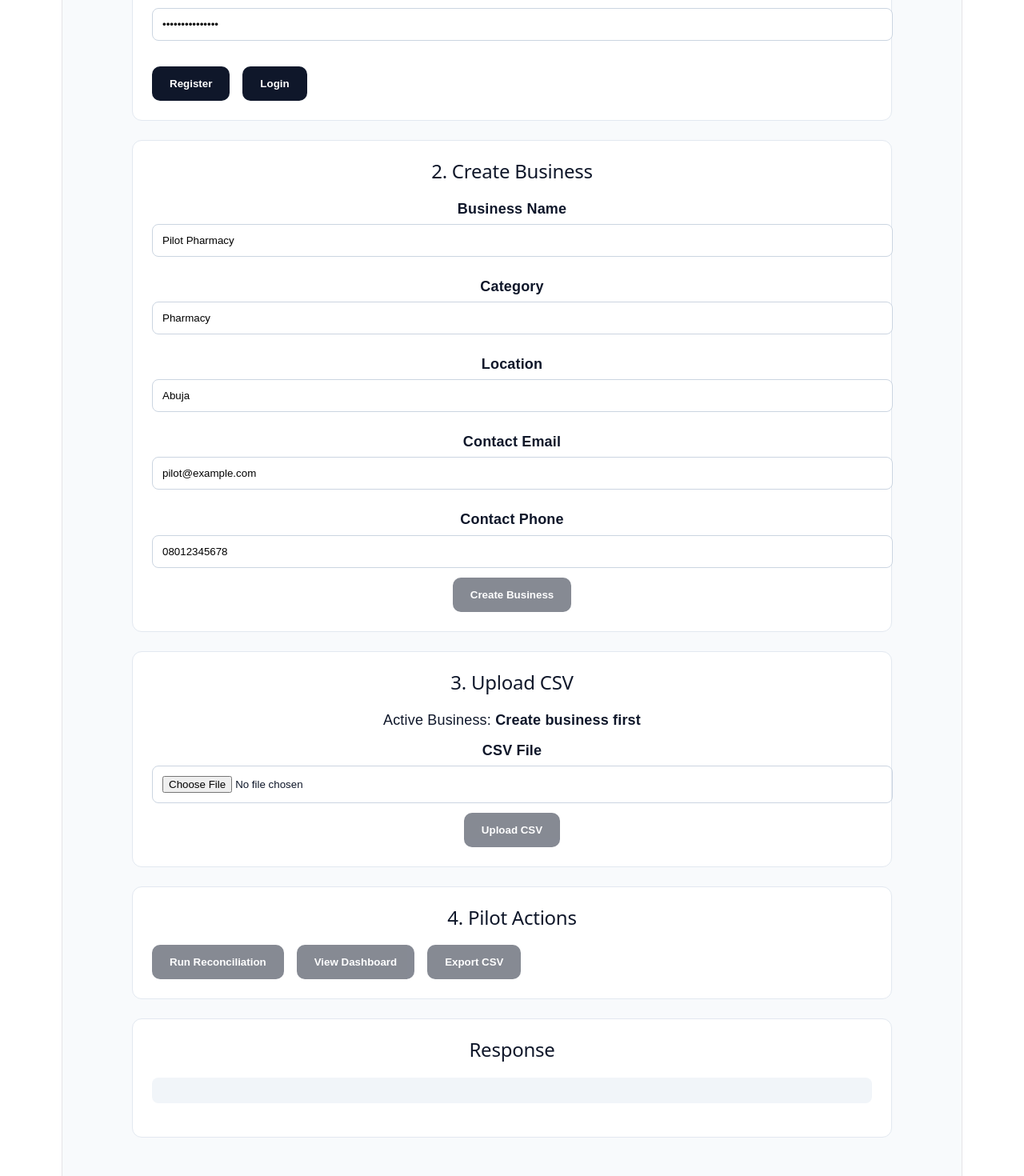
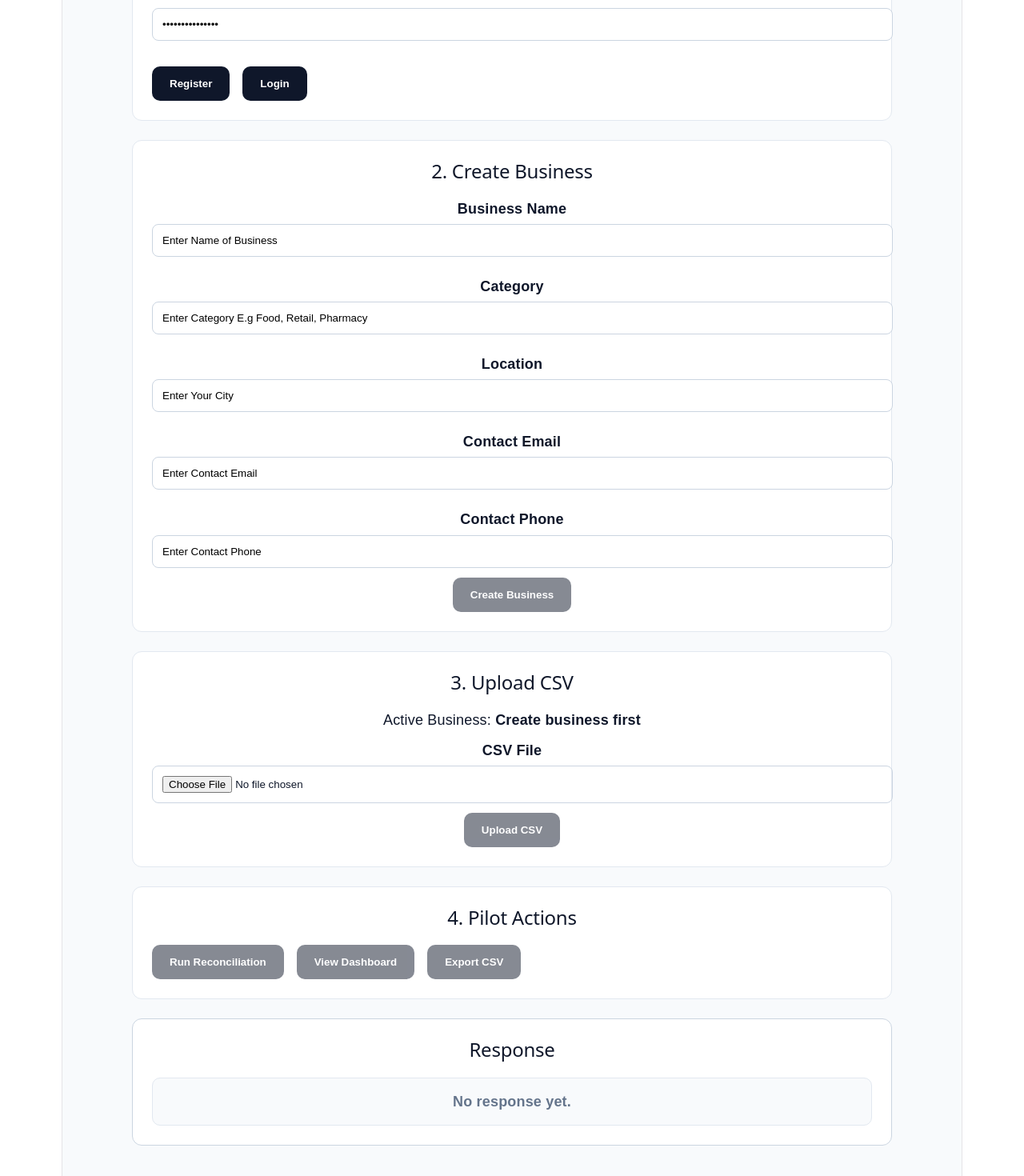
Before and after one commit to fidelisnguakaaga20/settletrack, a React (Vite) app in the folder frontend/: page / in a window 1280 px wide. Shown: the part 478-1948 px from the top of the page at 80% size. Built offline with nearby package versions, Linux system fonts and the light colour scheme.

Commit message:
Move frontend feedback messages near related actions

```diff
--- a/frontend/src/App.css
+++ b/frontend/src/App.css
@@ -107,3 +107,80 @@ pre {
     width: 100%;
   }
 }
+
+.response-panel {
+  border-color: #cbd5e1;
+}
+
+.friendly-response {
+  background: #f8fafc;
+  border: 1px solid #e2e8f0;
+  border-radius: 10px;
+  padding: 16px;
+  margin-top: 12px;
+}
+
+.response-summary {
+  display: grid;
+  gap: 8px;
+}
+
+.response-line {
+  margin: 0;
+  font-weight: 600;
+}
+
+.response-grid {
+  display: grid;
+  gap: 8px;
+}
+
+.response-grid p,
+.response-summary p {
+  margin: 0;
+}
+
+.reason-list {
+  margin-top: 12px;
+  padding-top: 12px;
+  border-top: 1px solid #e2e8f0;
+  display: grid;
+  gap: 6px;
+}
+
+.debug-section {
+  margin-top: 16px;
+}
+
+.debug-button {
+  background: #334155;
+  padding: 10px 16px;
+  font-size: 14px;
+}
+
+.debug-response {
+  margin-top: 12px;
+  background: #0f172a;
+  color: #e2e8f0;
+}
+
+.muted {
+  color: #64748b;
+}
+
+.warning {
+  color: #b45309;
+}
+
+.error {
+  color: #b91c1c;
+}
+
+.local-feedback {
+  margin-top: 16px;
+  text-align: center;
+}
+
+.local-feedback p {
+  margin: 4px 0;
+}
--- a/frontend/src/App.tsx
+++ b/frontend/src/App.tsx
@@ -3,24 +3,257 @@ import './App.css'
 
 const API_URL = 'http://127.0.0.1:8000'
 
+type ApiObject = Record<string, unknown>
+
+function isObject(value: unknown): value is ApiObject {
+  return value !== null && typeof value === 'object' && !Array.isArray(value)
+}
+
+function getNumber(value: unknown): number {
+  return typeof value === 'number' ? value : 0
+}
+
+function getString(value: unknown): string {
+  return typeof value === 'string' ? value : ''
+}
+
+function getCsvUploadMessage(data: unknown): string {
+  if (!data || typeof data !== 'object') {
+    return 'CSV upload completed, but no readable response was returned.'
+  }
+
+  const record = data as Record<string, unknown>
+
+  const imported =
+    typeof record.imported === 'number'
+      ? record.imported
+      : typeof record.imported_count === 'number'
+        ? record.imported_count
+        : typeof record.transactions_imported === 'number'
+          ? record.transactions_imported
+          : null
+
+  const message =
+    typeof record.message === 'string'
+      ? record.message
+      : typeof record.detail === 'string'
+        ? record.detail
+        : ''
+
+  const missingColumns = Array.isArray(record.missing_columns)
+    ? record.missing_columns.map(String)
+    : Array.isArray(record.missingColumns)
+      ? record.missingColumns.map(String)
+      : []
+
+  const errors = Array.isArray(record.errors)
+    ? record.errors.map(String)
+    : Array.isArray(record.error)
+      ? record.error.map(String)
+      : []
+
+  if (missingColumns.length > 0) {
+    return `No transactions were imported.\nMissing columns: ${missingColumns.join(', ')}`
+  }
+
+  const missingFromErrors = errors.filter((item) =>
+    item.toLowerCase().includes('missing')
+  )
+
+  if (missingFromErrors.length > 0) {
+    return `No transactions were imported.\n${missingFromErrors.join('\n')}`
+  }
+
+  if (imported === 0) {
+    return message || 'No transactions were imported.'
+  }
+
+  if (typeof imported === 'number') {
+    return `Imported ${imported} transactions successfully.`
+  }
+
+  return message || 'CSV upload completed.'
+}
+
+function pluralize(count: number, word: string) {
+  return `${count} ${word}${count === 1 ? '' : 's'}`
+}
+
+function countByReason(items: unknown[]): Record<string, number> {
+  return items.reduce<Record<string, number>>((acc, item) => {
+    if (!isObject(item)) return acc
+
+    const reason = getString(item.reason) || 'No reason provided'
+    acc[reason] = (acc[reason] || 0) + 1
+
+    return acc
+  }, {})
+}
+
+function countByType(items: unknown[], key: string, expected: string): number {
+  return items.filter((item) => {
+    if (!isObject(item)) return false
+    return getString(item[key]).toUpperCase() === expected
+  }).length
+}
+
+function renderFriendlyResponse(response: unknown) {
+  if (!response) {
+    return <p className="response-line muted">No response yet.</p>
+  }
+
+  if (typeof response === 'string') {
+    return <p className="response-line">{response}</p>
+  }
+
+  if (!isObject(response)) {
+    return <p className="response-line">Action completed.</p>
+  }
+
+  if ('access_token' in response) {
+    return <p className="response-line success">Logged in successfully.</p>
+  }
+
+  if ('imported' in response || 'errors' in response) {
+    const imported = getNumber(response.imported)
+    const errors = Array.isArray(response.errors) ? response.errors : []
+    const failedRows = getNumber(response.failed_rows)
+
+    return (
+      <div className="response-summary">
+        {imported === 0 && errors.length > 0 ? (
+          <>
+            <p className="response-line error">No transactions were imported.</p>
+            <p className="response-line">{errors.map(String).join(', ')}</p>
+          </>
+        ) : (
+          <p className="response-line success">
+            Imported {imported} transactions successfully.
+          </p>
+        )}
+
+        {failedRows > 0 && (
+          <p className="response-line warning">
+            {pluralize(failedRows, 'row')} had issues.
+          </p>
+        )}
+      </div>
+    )
+  }
+
+  const hasDashboardFields =
+    'total_payments' in response ||
+    'successful_payments' in response ||
+    'failed_payments' in response ||
+    'mismatches_found' in response ||
+    'mismatch_count' in response ||
+    'total_successful_amount' in response
+
+  if (hasDashboardFields) {
+    return (
+      <div className="response-grid">
+        <p>Total payments: {getNumber(response.total_payments)}</p>
+        <p>Successful payments: {getNumber(response.successful_payments)}</p>
+        <p>Failed payments: {getNumber(response.failed_payments)}</p>
+        <p>
+          Mismatches found:{' '}
+          {getNumber(response.mismatches_found) || getNumber(response.mismatch_count)}
+        </p>
+        <p>
+          Total successful amount: ₦
+          {getNumber(response.total_successful_amount).toLocaleString()}
+        </p>
+      </div>
+    )
+  }
+
+  const results = Array.isArray(response.results) ? response.results : []
+  const mismatches = Array.isArray(response.mismatches)
+    ? response.mismatches
+    : []
+
+  if (results.length > 0 || mismatches.length > 0) {
+    const unmatchedCount =
+      countByType(results, 'result_type', 'UNMATCHED') +
+      countByType(mismatches, 'mismatch_type', 'UNMATCHED')
+
+    const duplicateCount =
+      countByType(results, 'result_type', 'DUPLICATE') +
+      countByType(mismatches, 'mismatch_type', 'DUPLICATE')
+
+    const amountMismatchCount =
+      countByType(results, 'result_type', 'AMOUNT_MISMATCH') +
+      countByType(mismatches, 'mismatch_type', 'AMOUNT_MISMATCH')
+
+    const settlementPendingCount =
+      countByType(results, 'result_type', 'SETTLEMENT_PENDING') +
+      countByType(mismatches, 'mismatch_type', 'SETTLEMENT_PENDING')
+
+    const reasonCounts = countByReason([...results, ...mismatches])
+
+    return (
+      <div className="response-summary">
+        <p className="response-line success">Reconciliation completed.</p>
+        <p>Unmatched transactions: {unmatchedCount}</p>
+        <p>Mismatches found: {mismatches.length}</p>
+        <p>Duplicates detected: {duplicateCount}</p>
+        <p>Amount mismatches: {amountMismatchCount}</p>
+        <p>Settlement pending: {settlementPendingCount}</p>
+
+        {Object.keys(reasonCounts).length > 0 && (
+          <div className="reason-list">
+            <strong>Reasons</strong>
+            {Object.entries(reasonCounts).map(([reason, count]) => (
+              <p key={reason}>
+                {reason}: {pluralize(count, 'transaction')}
+              </p>
+            ))}
+          </div>
+        )}
+      </div>
+    )
+  }
+
+  return (
+    <div className="response-summary">
+      {'message' in response && (
+        <p className="response-line success">{getString(response.message)}</p>
+      )}
+
+      {'business_id' in response && (
+        <p className="response-line">
+          Active Business ID: {getNumber(response.business_id)}
+        </p>
+      )}
+
+      {!('message' in response) && !('business_id' in response) && (
+        <p className="response-line">Action completed.</p>
+      )}
+    </div>
+  )
+}
+
 function App() {
-  const [fullName, setFullName] = useState('Pilot User')
-  const [email, setEmail] = useState('pilot@example.com')
+  const [fullName, setFullName] = useState('Enter Full Name')
+  const [email, setEmail] = useState('Enter Your Email')
   const [password, setPassword] = useState('testpassword123')
   const [token, setToken] = useState('')
-  const [message, setMessage] = useState('')
+  const [authMessage, setAuthMessage] = useState('')
+  const [businessMessage, setBusinessMessage] = useState('')
+  const [csvMessage, setCsvMessage] = useState('')
+  const [responseData, setResponseData] = useState<unknown>(null)
 
-  const [businessName, setBusinessName] = useState('Pilot Pharmacy')
-  const [category, setCategory] = useState('Pharmacy')
-  const [location, setLocation] = useState('Abuja')
-  const [contactEmail, setContactEmail] = useState('pilot@example.com')
-  const [contactPhone, setContactPhone] = useState('08012345678')
+  const [businessName, setBusinessName] = useState('Enter Name of Business')
+  const [category, setCategory] = useState('Enter Category E.g Food, Retail, Pharmacy')
+  const [location, setLocation] = useState('Enter Your City')
+  const [contactEmail, setContactEmail] = useState('Enter Contact Email')
+  const [contactPhone, setContactPhone] = useState('Enter Contact Phone')
   const [businessId, setBusinessId] = useState<number | null>(null)
 
   const [csvFile, setCsvFile] = useState<File | null>(null)
 
   function show(data: unknown) {
-    setMessage(JSON.stringify(data, null, 2))
+    setResponseData(data)
   }
 
   async function registerUser() {
@@ -30,7 +263,8 @@ function App() {
     body: JSON.stringify({ full_name: fullName, email, password }),
   })
 
-    show(await response.json())
+  const data = await response.json()
+  setAuthMessage(getString(data.message) || 'User registered successfully')
 }
 
   async function loginUser() {
@@ -46,7 +280,7 @@ function App() {
       setToken(data.access_token)
     }
 
-    show(data)
+    setAuthMessage('Logged in successfully.')
   }
 
   async function createBusiness() {
@@ -71,17 +305,19 @@ function App() {
       setBusinessId(data.business_id)
     }
 
-    show(data)
+  setBusinessMessage(
+    `${getString(data.message) || 'Business created successfully.'}\nActive Business ID: ${data.business_id}`
+  )
   }
 
   async function uploadCsv() {
     if (!businessId) {
-      setMessage('Please create a business first.')
+      setCsvMessage('Please create a business first.')
       return
     }
 
     if (!csvFile) {
-      setMessage('Please choose a CSV file first.')
+      setCsvMessage('Please choose a CSV file first.')
       return
     }
 
@@ -95,12 +331,13 @@ function App() {
       body: formData,
     })
 
-    show(await response.json())
+  const data = await response.json()
+    setCsvMessage(getCsvUploadMessage(data))
   }
 
   async function runReconciliation() {
     if (!businessId) {
-      setMessage('Please create a business first.')
+      show('Please create a business first.')
       return
     }
 
@@ -117,7 +354,7 @@ function App() {
 
   async function viewDashboard() {
     if (!businessId) {
-      setMessage('Please create a business first.')
+      show('Please create a business first.')
       return
     }
 
@@ -133,7 +370,7 @@ function App() {
 
   async function exportCsv() {
     if (!businessId) {
-      setMessage('Please create a business first.')
+      show('Please create a business first.')
       return
     }
 
@@ -159,11 +396,11 @@ function App() {
     <main className="app">
       <section className="hero">
         <h1>SettleTrack</h1>
-        <p>Payment reconciliation and settlement reporting for Nigerian SMEs.</p>
+        <p>Payment reconciliation and settlement reporting for SMEs.</p>
       </section>
 
       <section className="panel">
-        <h2>1. Pilot Login Test</h2>
+        <h2>1. Login </h2>
 
         <label>Full Name</label>
         <input value={fullName} onChange={(e) => setFullName(e.target.value)} />
@@ -183,7 +420,7 @@ function App() {
           <button onClick={loginUser}>Login</button>
         </div>
 
-        {token && <p className="success">Logged in successfully.</p>}
+        {authMessage && <p className="success local-feedback">{authMessage}</p>}
       </section>
 
       <section className="panel">
@@ -217,8 +454,12 @@ function App() {
           Create Business
         </button>
 
-        {businessId && (
-          <p className="success">Active Business ID: {businessId}</p>
+        {businessMessage && (
+          <div className="success local-feedback">
+            {businessMessage.split('\n').map((line) => (
+              <p key={line}>{line}</p>
+            ))}
+          </div>
         )}
       </section>
 
@@ -240,6 +481,14 @@ function App() {
         <button disabled={!token || !businessId} onClick={uploadCsv}>
           Upload CSV
         </button>
+
+        {csvMessage && (
+          <div className="success local-feedback">
+            {csvMessage.split('\n').map((line) => (
+              <p key={line}>{line}</p>
+            ))}
+          </div>
+        )}
         </section>
 
       <section className="panel">
@@ -258,9 +507,12 @@ function App() {
         </div>
       </section>
 
-      <section className="panel">
+      <section className="panel response-panel">
         <h2>Response</h2>
-        <pre>{message}</pre>
+
+        <div className="friendly-response">
+          {renderFriendlyResponse(responseData)}
+        </div>
       </section>
     </main>
   )
```
Lines whose indentation alone changed are shown as unchanged.
